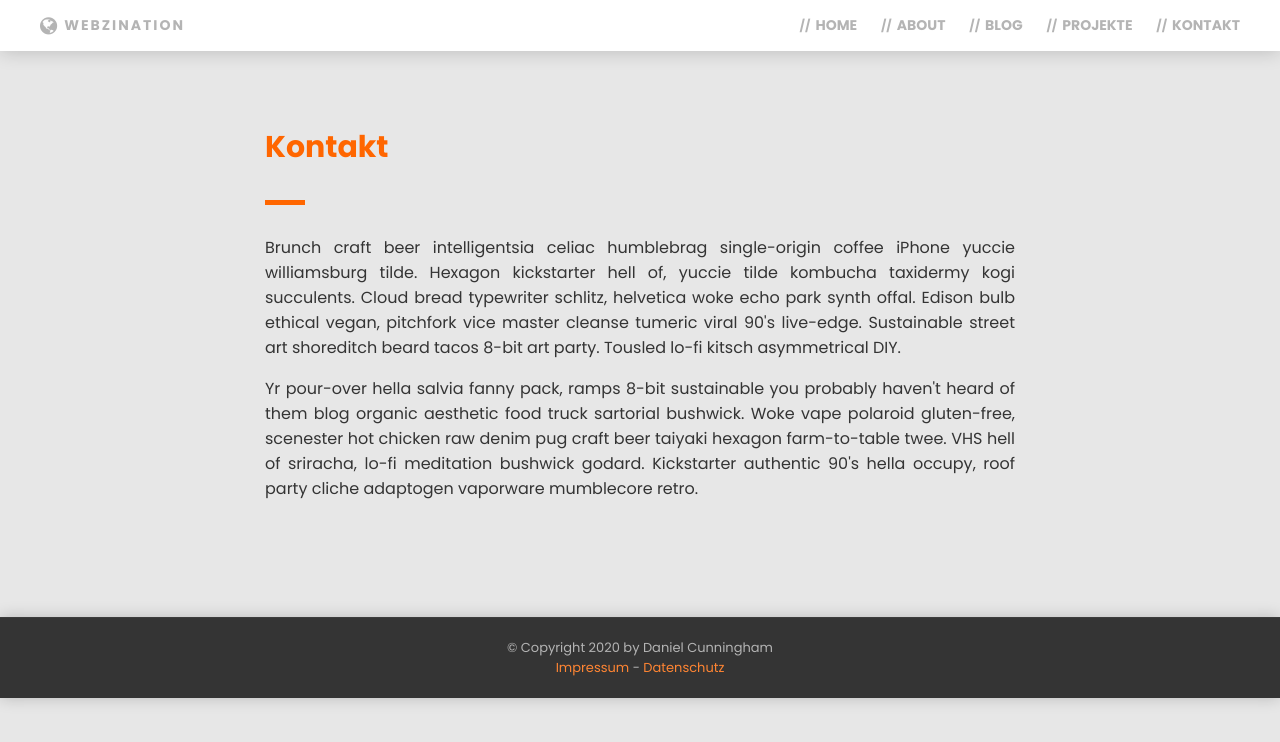
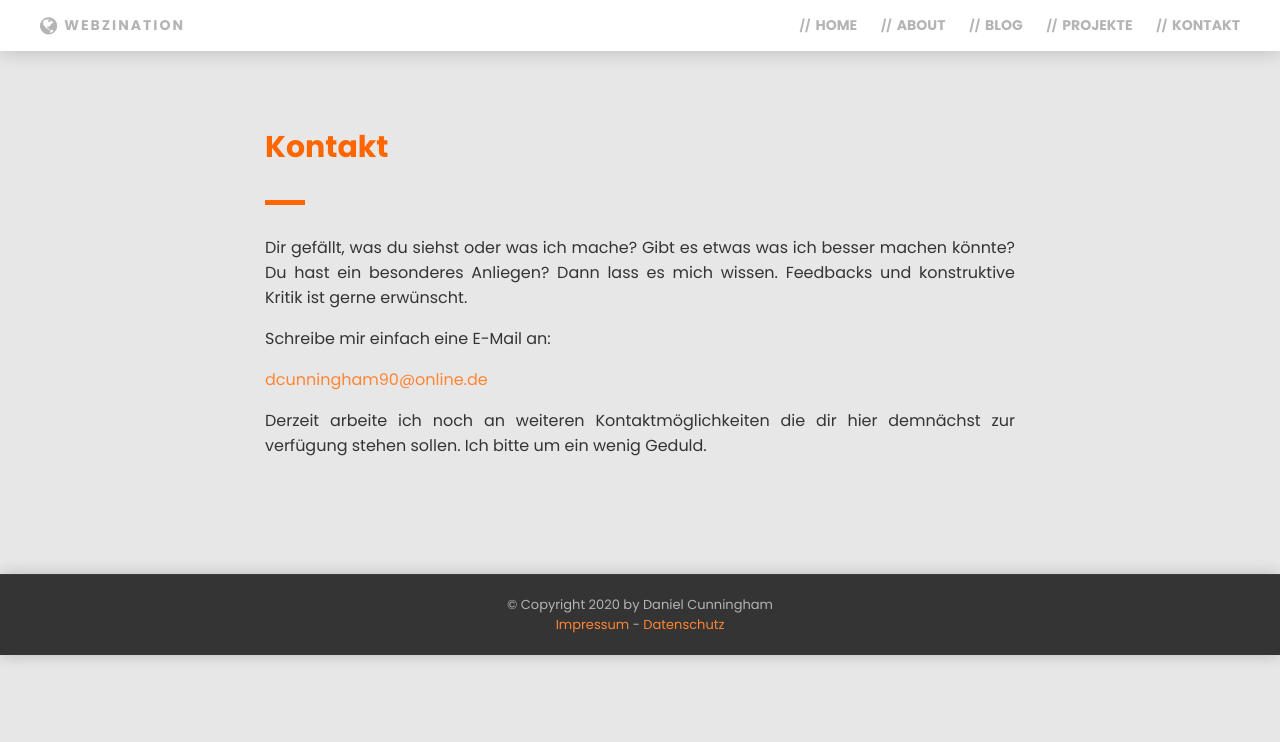
Before and after one commit to Webzination/webzination, a Jekyll site: the page built from pages/contact.html, in a window 1280 px wide. Shown: the top 742 px of the page. Built offline with Jekyll 4.4.1, drawn with Linux system fonts in a browser that asks for light colours.

Commit message:
Kontakt Page angepasst

```diff
--- a/pages/contact.html
+++ b/pages/contact.html
@@ -5,9 +5,15 @@ title: Kontakt
 ---
 
 <p>
-	Brunch craft beer intelligentsia celiac humblebrag single-origin coffee iPhone yuccie williamsburg tilde. Hexagon kickstarter hell of, yuccie tilde kombucha taxidermy kogi succulents. Cloud bread typewriter schlitz, helvetica woke echo park synth offal. Edison bulb ethical vegan, pitchfork vice master cleanse tumeric viral 90's live-edge. Sustainable street art shoreditch beard tacos 8-bit art party. Tousled lo-fi kitsch asymmetrical DIY.
+	Dir gefällt, was du siehst oder was ich mache? Gibt es etwas was ich besser machen könnte? Du hast ein besonderes Anliegen?
+	Dann lass es mich wissen. Feedbacks	und konstruktive Kritik ist gerne erwünscht.
 </p>
-
 <p>
-	Yr pour-over hella salvia fanny pack, ramps 8-bit sustainable you probably haven't heard of them blog organic aesthetic food truck sartorial bushwick. Woke vape polaroid gluten-free, scenester hot chicken raw denim pug craft beer taiyaki hexagon farm-to-table twee. VHS hell of sriracha, lo-fi meditation bushwick godard. Kickstarter authentic 90's hella occupy, roof party cliche adaptogen vaporware mumblecore retro.
+	Schreibe mir einfach eine E-Mail an:
 </p>
+<p>
+	<a href="mailto:{{ site.data.config.base.email }}">{{ site.data.config.base.email }}</a>
+</p>
+<p>
+	Derzeit arbeite ich noch an weiteren Kontaktmöglichkeiten die dir hier demnächst zur verfügung stehen sollen. Ich bitte um ein wenig Geduld.
+</p>
```
